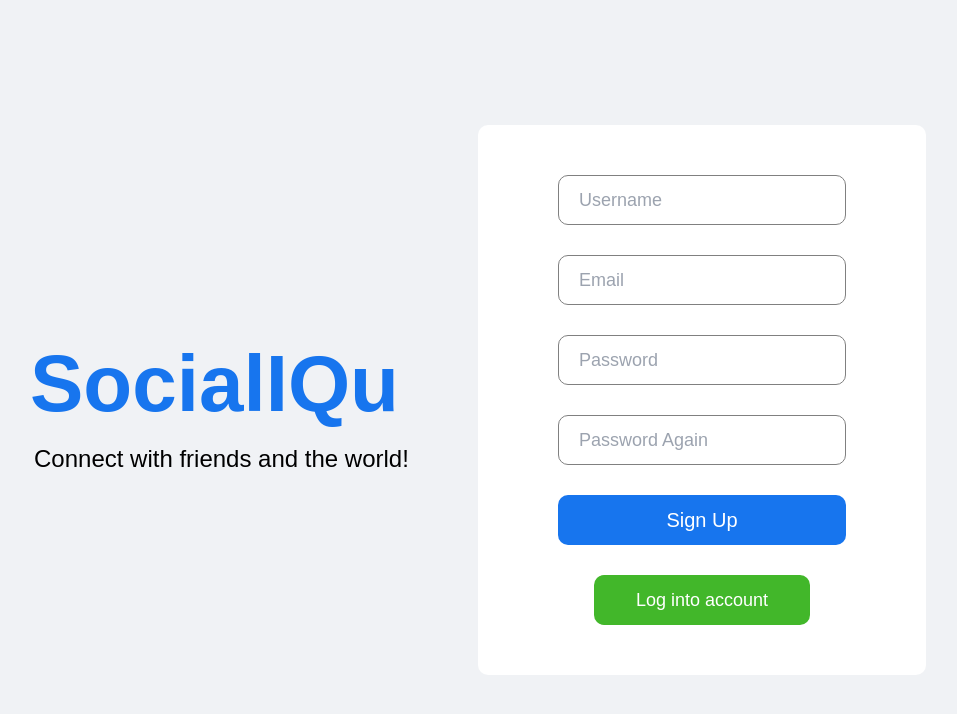
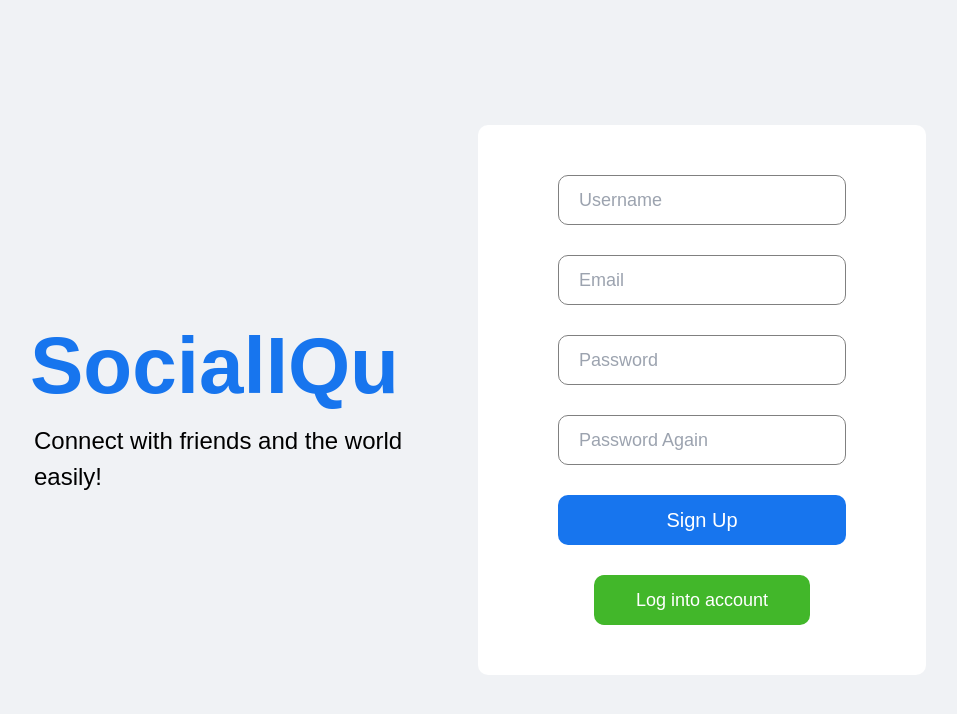
Before and after one commit to Cyber-Infernox/SocialIQu, a React (Create React App) app in the folder Client/my-app/: page / in a window 1280 px wide. Shown: the top 714 px of the page, without its empty margins (162-1119 px from the left). Built offline with nearby package versions, Linux system fonts and the light colour scheme.

Commit message:
Update Register.jsx

```diff
--- a/Client/my-app/src/Pages/Register/Register.jsx
+++ b/Client/my-app/src/Pages/Register/Register.jsx
@@ -6,7 +6,9 @@ const Register = () => {
       <div className="loginWrapper">
         <div className="loginLeft">
           <h3 className="loginLogo">SocialIQu</h3>
-          <span className="loginDesc">Connect with friends and the world!</span>
+          <span className="loginDesc">
+            Connect with friends and the world easily!
+          </span>
         </div>
         <div className="loginRight">
           <div className="registerBox">
```
